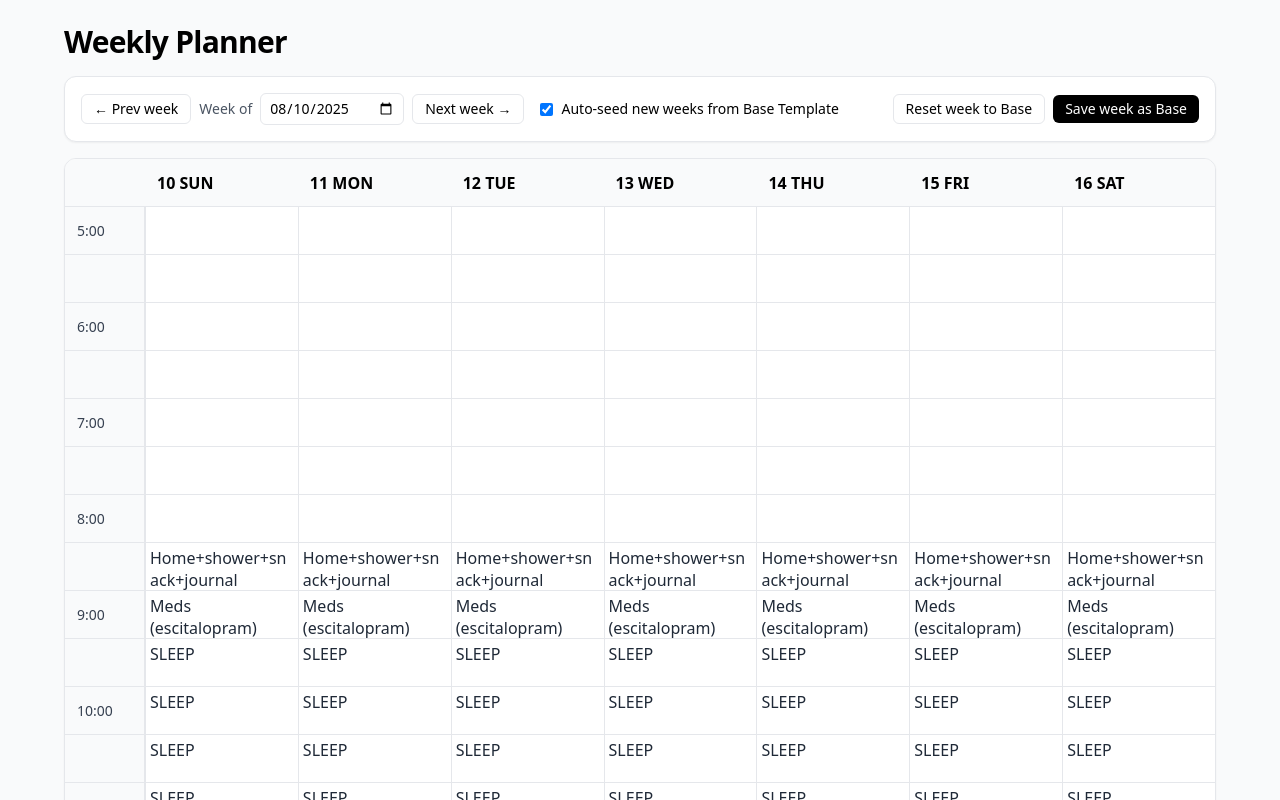
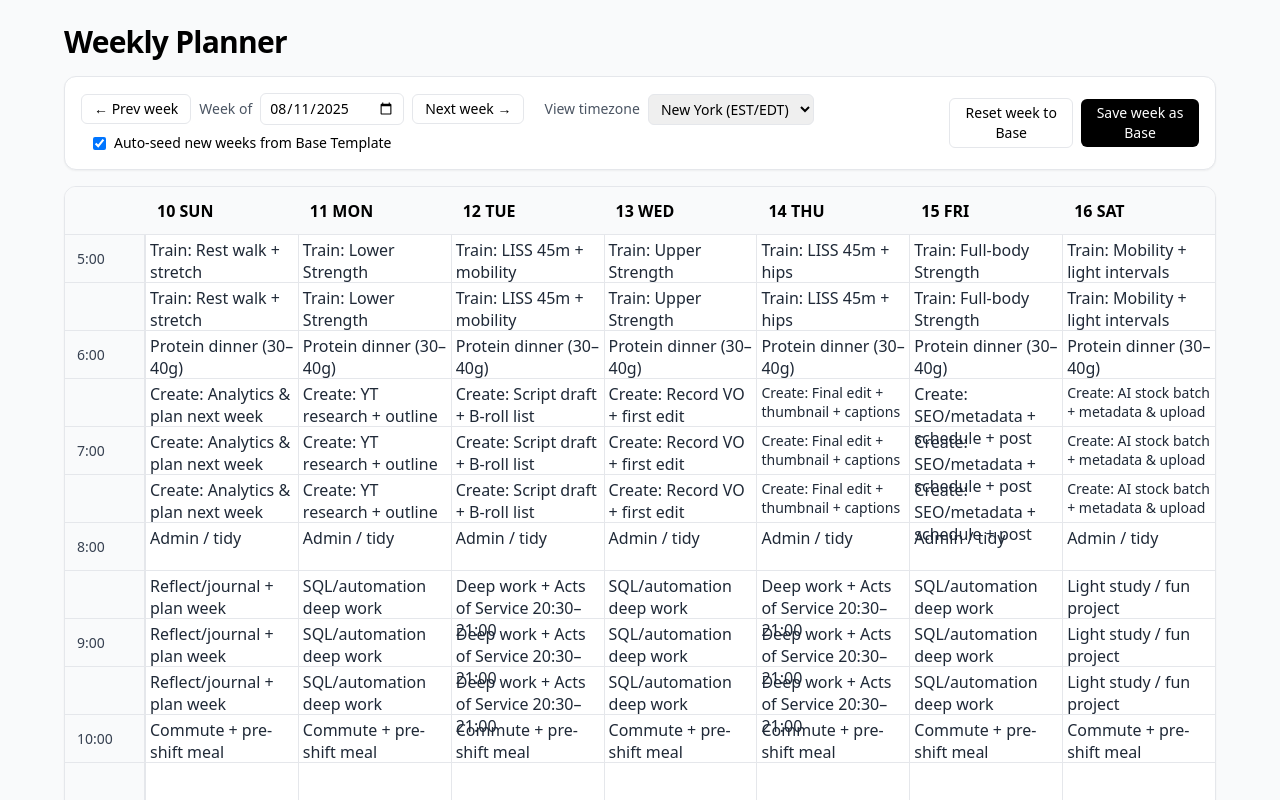
Before and after one commit to drsmolina/weekly-planner, a React (Vite) app: page / in a window 1280 px wide. Shown: the top 800 px of the page. Built offline with nearby package versions, Linux system fonts and the light colour scheme.

Commit message:
Update App.tsx

```diff
--- a/src/App.tsx
+++ b/src/App.tsx
@@ -1,51 +1,84 @@
 import React, { useEffect, useMemo, useRef, useState } from "react";
-
-// Tailwind-only version (no external UI libs) so you can copy files easily
-// Features: week picker, base template auto-seed, editable cells, done check,
-// strikethrough, and **30-minute blocks** per day.
 
 // -------------------- Utilities --------------------
 const DAY_NAMES = ["SUN", "MON", "TUE", "WED", "THU", "FRI", "SAT"];
-
-function startOfWeek(date: Date) {
-  const d = new Date(date);
-  const day = d.getDay(); // 0=Sun
-  const diff = d.getDate() - day; // back to Sunday
-  const out = new Date(d.setDate(diff));
-  out.setHours(0, 0, 0, 0);
-  return out;
-}
+const TZ_PH = "Asia/Manila";
+const TZ_NY = "America/New_York";
 
 function fmtISO(d: Date) {
   return d.toISOString().slice(0, 10);
 }
-
 function addDays(d: Date, n: number) {
   const x = new Date(d);
   x.setDate(x.getDate() + n);
   return x;
 }
 
-// Times: 30-min blocks from 05:00 to 23:30
+// Start-of-week in a specific timezone (Sunday)
+function startOfWeekInTZ(date: Date, timeZone: string) {
+  const name = new Intl.DateTimeFormat("en-US", { timeZone, weekday: "short" }).format(date);
+  const map: Record<string, number> = { Sun: 0, Mon: 1, Tue: 2, Wed: 3, Thu: 4, Fri: 5, Sat: 6 };
+  const dow = map[name];
+  const out = new Date(date);
+  out.setDate(out.getDate() - dow);
+  out.setHours(0, 0, 0, 0);
+  return out;
+}
+
+// 30-min blocks 05:00 → 23:30
 const TIMES: { h: number; m: number }[] = [];
 for (let h = 5; h <= 23; h++) {
   TIMES.push({ h, m: 0 });
   TIMES.push({ h, m: 30 });
 }
-
 function keyHM(h: number, m: number) {
   return `${String(h).padStart(2, "0")}:${String(m).padStart(2, "0")}`;
 }
-function fmtHM(h: number, m: number) {
-  return `${h}:${String(m).padStart(2, "0")}`;
+
+// Get UTC offset (minutes) for a given timezone and instant
+function tzOffsetMinutes(instant: Date, timeZone: string) {
+  const dtf = new Intl.DateTimeFormat("en-US", {
+    timeZone,
+    year: "numeric",
+    month: "2-digit",
+    day: "2-digit",
+    hour: "2-digit",
+    minute: "2-digit",
+    second: "2-digit",
+    hour12: false,
+  });
+  const parts = dtf.formatToParts(instant);
+  const pick = (t: string) => parts.find((p) => p.type === t)!.value;
+  const asUTC = Date.UTC(+pick("year"), +pick("month") - 1, +pick("day"), +pick("hour"), +pick("minute"), +pick("second"));
+  const utcNow = Date.UTC(
+    instant.getUTCFullYear(),
+    instant.getUTCMonth(),
+    instant.getUTCDate(),
+    instant.getUTCHours(),
+    instant.getUTCMinutes(),
+    instant.getUTCSeconds()
+  );
+  return Math.round((asUTC - utcNow) / 60000); // minutes east of UTC
+}
+
+// Shift a slot (dayIdx + "HH:MM") by delta minutes; wrap day/time correctly
+function shiftSlot(dayIdx: number, timeKey: string, deltaMin: number) {
+  const [h, m] = timeKey.split(":").map(Number);
+  const total0 = h * 60 + m + deltaMin;
+  // normalize 0..1439
+  const total = ((total0 % 1440) + 1440) % 1440;
+  const dayBump = Math.floor((h * 60 + m + deltaMin) / 1440);
+  const nh = Math.floor(total / 60);
+  const nm = total % 60;
+  const nd = (dayIdx + dayBump + 7) % 7;
+  return { dayIdx: nd, timeKey: keyHM(nh, nm) };
 }
 
 // -------------------- Types --------------------
 type Cell = { text: string; done: boolean };
-// dayIdx: 0..6, timeKey: "HH:MM"
 export type WeekData = Record<string /*dayIdx*/, Record<string /*timeKey*/, Cell>>;
 
-// -------------------- Defaults seeded from Daphne's routine --------------------
+// -------------------- Defaults (Daphne routine) --------------------
 function makeEmptyWeek(): WeekData {
   const wk: WeekData = {};
   for (let d = 0; d < 7; d++) wk[String(d)] = {};
@@ -61,17 +94,15 @@ const TRAIN_BY_DAY: Record<number, string> = {
   5: "Full-body Strength",
   6: "Mobility + light intervals",
 };
-
 const CREATE_BY_DAY: Record<number, string> = {
   0: "Analytics & plan next week",
   1: "YT research + outline",
-  2: "Script draft + B‑roll list",
+  2: "Script draft + B-roll list",
   3: "Record VO + first edit",
   4: "Final edit + thumbnail + captions",
   5: "SEO/metadata + schedule + post",
   6: "AI stock batch + metadata & upload",
 };
-
 const DEEPWORK_BY_DAY: Record<number, string> = {
   0: "Reflect/journal + plan week",
   1: "SQL/automation deep work",
@@ -84,65 +115,61 @@ const DEEPWORK_BY_DAY: Record<number, string> = {
 
 function makeDefaultTemplate(): WeekData {
   const wk = makeEmptyWeek();
+  const setText = (day: number, timeKey: string, text: string) => (wk[String(day)][timeKey] = { text, done: false });
 
-  function setText(day: number, timeKey: string, text: string) {
-    if (!wk[String(day)]) wk[String(day)] = {};
-    wk[String(day)][timeKey] = { text, done: false };
-  }
   function* timesBetween(start: string, endExcl: string) {
-    // both in "HH:MM"; end exclusive
     const [sh, sm] = start.split(":").map(Number);
     const [eh, em] = endExcl.split(":").map(Number);
-    let h = sh, m = sm;
+    let h = sh,
+      m = sm;
     while (h < eh || (h === eh && m < em)) {
       yield keyHM(h, m);
-      m += 30; if (m >= 60) { m = 0; h += 1; }
+      m += 30;
+      if (m >= 60) {
+        m = 0;
+        h += 1;
+      }
     }
   }
-  function fillRange(day: number, start: string, endExcl: string, text: string) {
+  const fillRange = (day: number, start: string, endExcl: string, text: string) => {
     for (const k of timesBetween(start, endExcl)) setText(day, k, text);
-  }
+  };
 
   for (let d = 0; d < 7; d++) {
-    // Morning home routine (approx) in aligned 30m blocks
     setText(d, "08:30", "Home+shower+snack+journal");
     setText(d, "09:00", "Meds (escitalopram)");
-
-    // Sleep 09:30–16:30 (exclusive of 17:00)
     fillRange(d, "09:30", "17:00", "SLEEP");
-
-    // Train 17:00–18:00
     fillRange(d, "17:00", "18:00", `Train: ${TRAIN_BY_DAY[d]}`);
-
     setText(d, "18:00", "Protein dinner (30–40g)");
-
-    // Create 18:30–20:00
     fillRange(d, "18:30", "20:00", `Create: ${CREATE_BY_DAY[d]}`);
-
     setText(d, "20:00", "Admin / tidy");
-
-    // Deep work 20:30–22:00
     fillRange(d, "20:30", "22:00", DEEPWORK_BY_DAY[d]);
-
-    setText(d, "22:00", "Commute + pre‑shift meal");
-
-    // Night shift 23:00 onward (grid ends 23:30)
+    setText(d, "22:00", "Commute + pre-shift meal");
     setText(d, "23:00", "Night shift (overnight)");
     setText(d, "23:30", "Night shift (overnight)");
   }
   return wk;
 }
 
-const STORAGE_KEY = "planner:data:v2_halfhours"; // new key due to schema change
+// -------------------- Storage helpers --------------------
+const STORAGE_KEY = "planner:data:v2_halfhours";
 const STORAGE_TEMPLATE_KEY = "planner:baseTemplate:v2_halfhours";
 const STORAGE_AUTOSEED_KEY = "planner:autoSeed:v1";
+function load<T>(k: string, fallback: T): T {
+  try {
+    const raw = localStorage.getItem(k);
+    return raw ? JSON.parse(raw) : fallback;
+  } catch {
+    return fallback;
+  }
+}
+function save<T>(k: string, v: T) {
+  try {
+    localStorage.setItem(k, JSON.stringify(v));
+  } catch {}
+}
 
-function load<T>(k: string, fallback: T): T {
-  try { const raw = localStorage.getItem(k); return raw ? JSON.parse(raw) : fallback; } catch { return fallback; }
-}
-function save<T>(k: string, v: T) { try { localStorage.setItem(k, JSON.stringify(v)); } catch {} }
-
-// -------------------- Cell component (30-minute) --------------------
+// -------------------- 30-min Cell --------------------
 function PlannerCell({
   value,
   onChange,
@@ -155,32 +182,36 @@ function PlannerCell({
   const ref = useRef<HTMLDivElement>(null);
   const text = value?.text ?? "";
   const done = value?.done ?? false;
-
-  // Adaptive font size based on text length
   const len = text.length;
   const sizeClass = len < 40 ? "text-base" : len < 120 ? "text-sm" : "text-xs";
 
   return (
     <div className="group relative h-12 border-l border-b border-gray-200 p-1">
-      {/* Quick done toggle */}
       <div className="absolute right-1 top-1 opacity-0 group-hover:opacity-100 transition">
         <button
-          className={`h-5 w-5 grid place-items-center rounded-full border ${done ? "bg-emerald-600 text-white border-emerald-600" : "bg-white text-gray-500"}`}
+          className={`h-5 w-5 grid place-items-center rounded-full border ${
+            done ? "bg-emerald-600 text-white border-emerald-600" : "bg-white text-gray-500"
+          }`}
           title={done ? "Mark as not done" : "Mark done"}
           onClick={onToggleDone}
         >
           ✓
         </button>
       </div>
-
-      {/* Editable content */}
       <div
         ref={ref}
         contentEditable
         suppressContentEditableWarning
-        className={`h-full w-full outline-none leading-snug whitespace-pre-wrap ${sizeClass} ${done ? "line-through text-gray-400" : "text-gray-800"}`}
+        className={`h-full w-full outline-none leading-snug whitespace-pre-wrap ${sizeClass} ${
+          done ? "line-through text-gray-400" : "text-gray-800"
+        }`}
         onBlur={(e) => onChange({ text: e.currentTarget.innerText.trim(), done })}
-        onKeyDown={(e) => { if (e.key === "Enter") { e.preventDefault(); (e.target as HTMLDivElement).blur(); } }}
+        onKeyDown={(e) => {
+          if (e.key === "Enter") {
+            e.preventDefault();
+            (e.target as HTMLDivElement).blur();
+          }
+        }}
       >
         {text}
       </div>
@@ -190,64 +221,79 @@ function PlannerCell({
 
 // -------------------- Main App --------------------
 export default function App() {
-  const [today] = useState(new Date());
-  const [dateInput, setDateInput] = useState<string>(fmtISO(today));
-  const weekStart = useMemo(() => startOfWeek(new Date(dateInput)), [dateInput]);
+  // Date selection is just a day in the chosen view timezone
+  const [dateInput, setDateInput] = useState<string>(fmtISO(new Date()));
+  const [viewTZ, setViewTZ] = useState<"PH" | "EST">("EST"); // default to EST view
 
+  // Compute start-of-week for labels in chosen view timezone
+  const weekStartLabel = useMemo(
+    () => startOfWeekInTZ(new Date(dateInput + "T00:00:00"), viewTZ === "EST" ? TZ_NY : TZ_PH),
+    [dateInput, viewTZ]
+  );
+
+  // Underlying data is still keyed by local start-of-week to keep storage simple
+  const weekStartLocal = useMemo(() => startOfWeekInTZ(new Date(dateInput + "T00:00:00"), Intl.DateTimeFormat().resolvedOptions().timeZone), [dateInput]);
+  const wkKey = fmtISO(weekStartLocal);
+
+  // Timezone offset (NY minus Manila) for this week – handles DST automatically
+  const tzDeltaMin = useMemo(() => {
+    if (viewTZ === "PH") return 0;
+    const ref = new Date(weekStartLabel); // consistent instant in week
+    const ny = tzOffsetMinutes(ref, TZ_NY);
+    const ph = tzOffsetMinutes(ref, TZ_PH); // always +480
+    return ny - ph; // −720 (EDT) or −780 (EST)
+  }, [viewTZ, weekStartLabel]);
+
+  // Data & template
   const [data, setData] = useState<Record<string, WeekData>>(() => load(STORAGE_KEY, {}));
   const [autoSeed, setAutoSeed] = useState<boolean>(() => load(STORAGE_AUTOSEED_KEY, true));
   const [baseTemplate, setBaseTemplate] = useState<WeekData>(() => load(STORAGE_TEMPLATE_KEY, makeDefaultTemplate()));
-
-  // Ensure current week exists (auto-seed)
   useEffect(() => {
-    const wkKey = fmtISO(weekStart);
     if (!data[wkKey]) {
       const seeded = autoSeed ? JSON.parse(JSON.stringify(baseTemplate)) : makeEmptyWeek();
       setData((prev) => ({ ...prev, [wkKey]: seeded }));
     }
     // eslint-disable-next-line react-hooks/exhaustive-deps
-  }, [weekStart]);
+  }, [wkKey]);
 
   useEffect(() => save(STORAGE_KEY, data), [data]);
   useEffect(() => save(STORAGE_TEMPLATE_KEY, baseTemplate), [baseTemplate]);
   useEffect(() => save(STORAGE_AUTOSEED_KEY, autoSeed), [autoSeed]);
 
-  const wkKey = fmtISO(weekStart);
   const weekData: WeekData = data[wkKey] || makeEmptyWeek();
 
+  // When viewing in EST, we map displayed cells → underlying cells by shifting -tzDelta
   function setCell(dayIdx: number, timeKey: string, cell: Cell) {
+    const target = tzDeltaMin === 0 ? { dayIdx, timeKey } : shiftSlot(dayIdx, timeKey, -tzDeltaMin);
     setData((prev) => {
       const next = { ...prev };
       const w = { ...(next[wkKey] || makeEmptyWeek()) } as WeekData;
-      const d = { ...(w[String(dayIdx)] || {}) } as Record<string, Cell>;
-      d[timeKey] = cell;
-      w[String(dayIdx)] = d;
+      const d = { ...(w[String(target.dayIdx)] || {}) } as Record<string, Cell>;
+      d[target.timeKey] = cell;
+      w[String(target.dayIdx)] = d;
       next[wkKey] = w;
       return next;
     });
   }
-
   function toggleCellDone(dayIdx: number, timeKey: string) {
-    const cur = weekData[String(dayIdx)]?.[timeKey];
-    const nv = { text: cur?.text || "", done: !(cur?.done ?? false) };
-    setCell(dayIdx, timeKey, nv);
+    const source = tzDeltaMin === 0 ? { dayIdx, timeKey } : shiftSlot(dayIdx, timeKey, -tzDeltaMin);
+    const cur = weekData[String(source.dayIdx)]?.[source.timeKey];
+    setCell(source.dayIdx, source.timeKey, { text: cur?.text || "", done: !(cur?.done ?? false) });
   }
 
   function shiftWeek(delta: number) {
-    const d = new Date(weekStart);
+    const d = new Date(dateInput + "T00:00:00");
     d.setDate(d.getDate() + delta * 7);
     setDateInput(fmtISO(d));
   }
-
   function resetWeekToTemplate() {
     setData((prev) => ({ ...prev, [wkKey]: JSON.parse(JSON.stringify(baseTemplate)) }));
   }
-
   function saveCurrentAsTemplate() {
     setBaseTemplate(JSON.parse(JSON.stringify(weekData)));
   }
 
-  const headerDays = Array.from({ length: 7 }, (_, i) => addDays(weekStart, i));
+  const headerDays = Array.from({ length: 7 }, (_, i) => addDays(weekStartLabel, i));
 
   return (
     <div className="min-h-screen bg-gray-50">
@@ -260,14 +306,25 @@ export default function App() {
             <button className="rounded-md border px-3 py-1 text-sm" onClick={() => shiftWeek(-1)}>← Prev week</button>
             <div className="flex items-center gap-2">
               <span className="text-sm text-gray-600">Week of</span>
-              <input type="date" value={fmtISO(weekStart)} onChange={(e) => setDateInput(e.target.value)} className="rounded-md border px-2 py-1 text-sm" />
+              <input type="date" value={fmtISO(weekStartLabel)} onChange={(e) => setDateInput(e.target.value)} className="rounded-md border px-2 py-1 text-sm" />
             </div>
             <button className="rounded-md border px-3 py-1 text-sm" onClick={() => shiftWeek(1)}>Next week →</button>
-            <label className="ml-2 inline-flex items-center gap-2 text-sm">
+
+            {/* TZ selector */}
+            <label className="ml-3 inline-flex items-center gap-2 text-sm">
+              <span className="text-gray-600">View timezone</span>
+              <select value={viewTZ} onChange={(e) => setViewTZ(e.target.value as "PH" | "EST")} className="rounded-md border px-2 py-1 text-sm">
+                <option value="EST">New York (EST/EDT)</option>
+                <option value="PH">Manila</option>
+              </select>
+            </label>
+
+            <label className="ml-3 inline-flex items-center gap-2 text-sm">
               <input type="checkbox" checked={autoSeed} onChange={(e) => setAutoSeed(e.target.checked)} />
-              Auto‑seed new weeks from Base Template
+              Auto-seed new weeks from Base Template
             </label>
           </div>
+
           <div className="flex items-center gap-2">
             <button className="rounded-md border px-3 py-1 text-sm" onClick={resetWeekToTemplate}>Reset week to Base</button>
             <button className="rounded-md bg-black text-white px-3 py-1 text-sm" onClick={saveCurrentAsTemplate}>Save week as Base</button>
@@ -277,28 +334,34 @@ export default function App() {
         {/* Grid */}
         <div className="mt-4 overflow-x-auto rounded-xl border bg-white shadow-sm">
           <div className="min-w-[1040px]">
-            {/* Header Row */}
+            {/* Header Row (dates rendered in chosen TZ) */}
             <div className="grid" style={{ gridTemplateColumns: `80px repeat(7, minmax(0, 1fr))` }}>
               <div className="h-12 border-b bg-gray-50" />
               {headerDays.map((d, i) => (
-                <div key={i} className="h-12 border-b bg-gray-50 px-3 flex items-center"><div className="font-semibold">{d.getDate()} {DAY_NAMES[i]}</div></div>
+                <div key={i} className="h-12 border-b bg-gray-50 px-3 flex items-center">
+                  <div className="font-semibold">
+                    {new Intl.DateTimeFormat("en-US", { timeZone: viewTZ === "EST" ? TZ_NY : TZ_PH, day: "numeric" }).format(d)} {DAY_NAMES[i]}
+                  </div>
+                </div>
               ))}
             </div>
 
-            {/* Time rows (30-min) */}
+            {/* Time rows (30-min). When viewing in EST, each visible slot is mapped back by −tzDeltaMin */}
             {TIMES.map(({ h, m }) => (
               <div key={`${h}:${m}`} className="grid" style={{ gridTemplateColumns: `80px repeat(7, minmax(0, 1fr))` }}>
-                {/* Time label only on :00 */}
-                <div className={`h-12 border-b border-r px-3 py-2 text-sm ${m === 0 ? "bg-gray-50 text-gray-700" : "bg-gray-50 text-gray-400"} flex items-center`}>{m === 0 ? `${h}:00` : ""}</div>
+                <div className={`h-12 border-b border-r px-3 py-2 text-sm ${m === 0 ? "bg-gray-50 text-gray-700" : "bg-gray-50 text-gray-400"} flex items-center`}>
+                  {m === 0 ? `${h}:00` : ""}
+                </div>
                 {headerDays.map((_, di) => {
-                  const timeKey = keyHM(h, m);
-                  const cell = weekData[String(di)]?.[timeKey];
+                  const displayedKey = keyHM(h, m);
+                  const source = tzDeltaMin === 0 ? { dayIdx: di, timeKey: displayedKey } : shiftSlot(di, displayedKey, -tzDeltaMin);
+                  const cell = weekData[String(source.dayIdx)]?.[source.timeKey];
                   return (
                     <PlannerCell
-                      key={`${di}-${timeKey}`}
+                      key={`${di}-${displayedKey}`}
                       value={cell}
-                      onChange={(v) => setCell(di, timeKey, v)}
-                      onToggleDone={() => toggleCellDone(di, timeKey)}
+                      onChange={(v) => setCell(di, displayedKey, v)}     // setCell handles mapping
+                      onToggleDone={() => toggleCellDone(di, displayedKey)} // toggle handles mapping
                     />
                   );
                 })}
```
